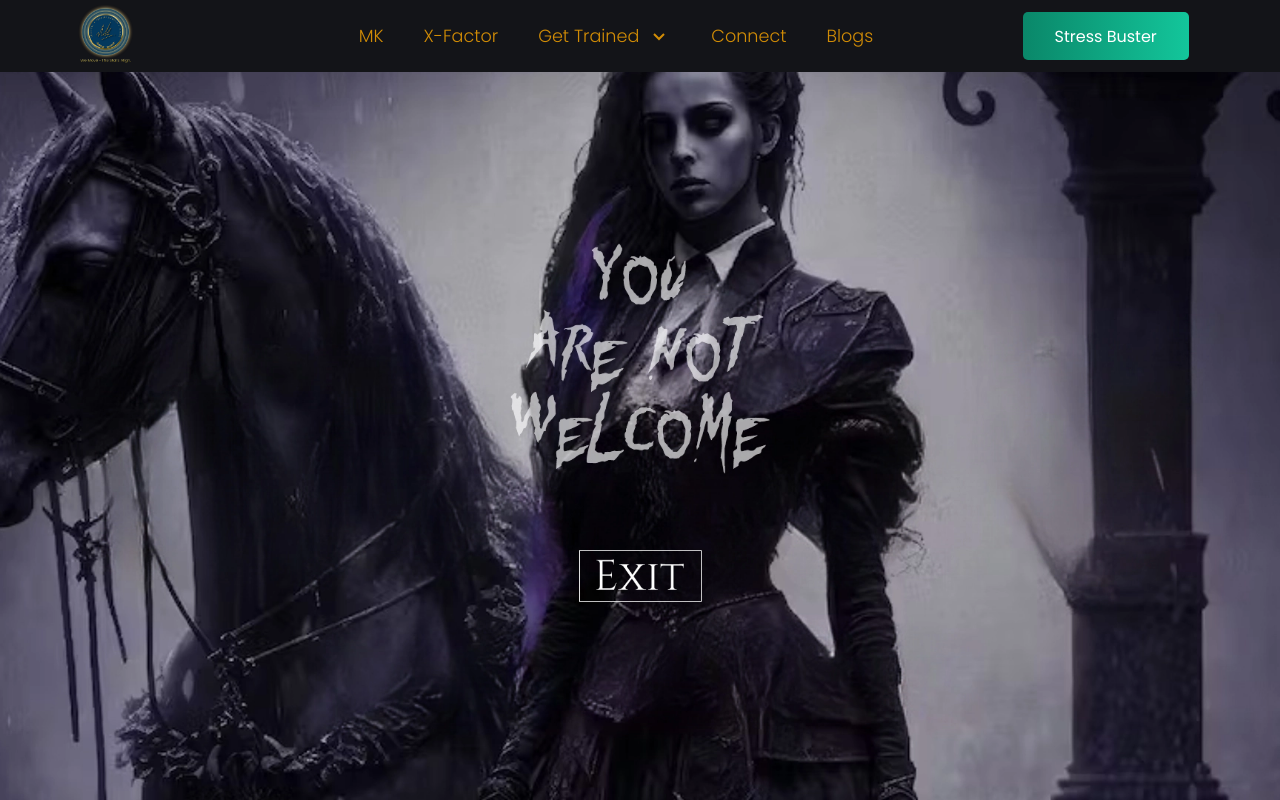
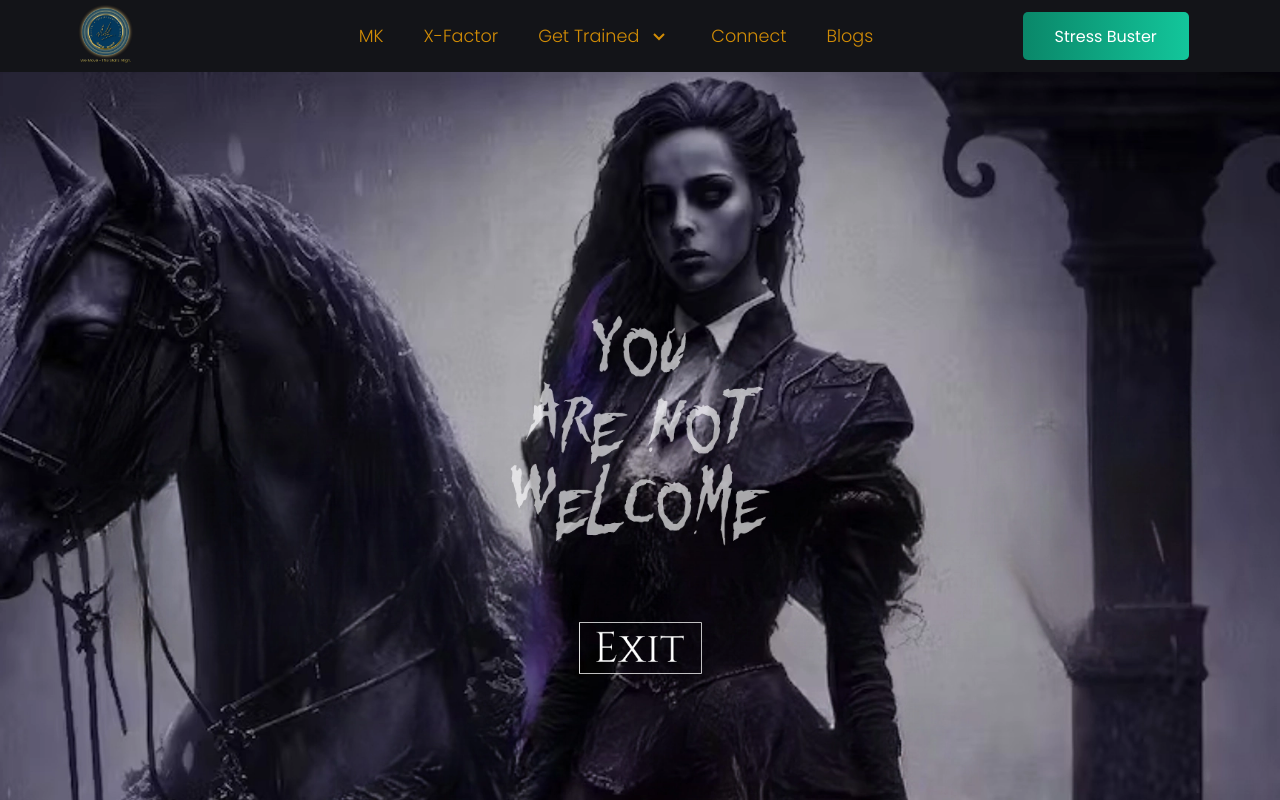
Before and after one commit to Xaverick/tutwithmk, a React (Vite) app: page /home in a window 1280 px wide. Shown: the top 800 px of the page. Built offline with nearby package versions, Linux system fonts and the light colour scheme.

Commit message:
Fixed error

```diff
--- a/src/components/Navbar/Navbar.scss
+++ b/src/components/Navbar/Navbar.scss
@@ -4,7 +4,7 @@
     top: 0;
     left: 0;
     width: 100vw;
-    z-index: 1000;
+    z-index: 500;
 
     .app__navbar{
         padding: 0.7rem;
--- a/src/pages/welcome.jsx
+++ b/src/pages/welcome.jsx
@@ -30,7 +30,7 @@ const Welcome = ({exit, cleanse, clicked}) => {
   return (
     <>
         <div className="landingscreen">
-            <img class="exitbutton" src={Exit} alt="" onClick={handleExit}/>
+            <img className="exitbutton" src={Exit} alt="" onClick={handleExit}/>
         </div>
 
         <div className="landingscreen2">
--- a/src/pages/welcome.scss
+++ b/src/pages/welcome.scss
@@ -7,9 +7,14 @@
     margin: 0;
     padding: 0;
     height: 100vh;
+    margin-top: 72px;
     display: flex;
+    z-index: 1000;
     justify-content: center;
     align-items: center;
+    @media screen and (max-width: 750px) {
+        margin-top: 60px;
+    }
     .exitbutton{
         margin-top: 22rem;
         cursor: pointer;
```
